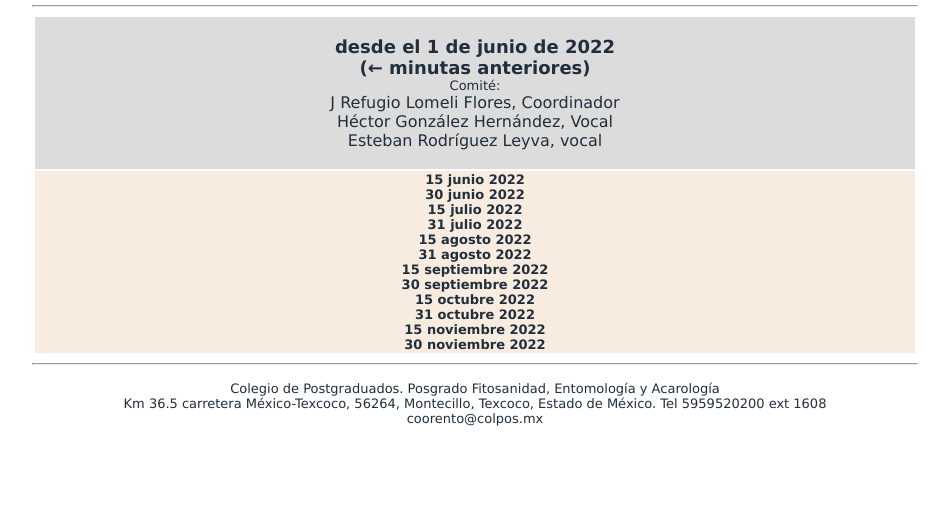
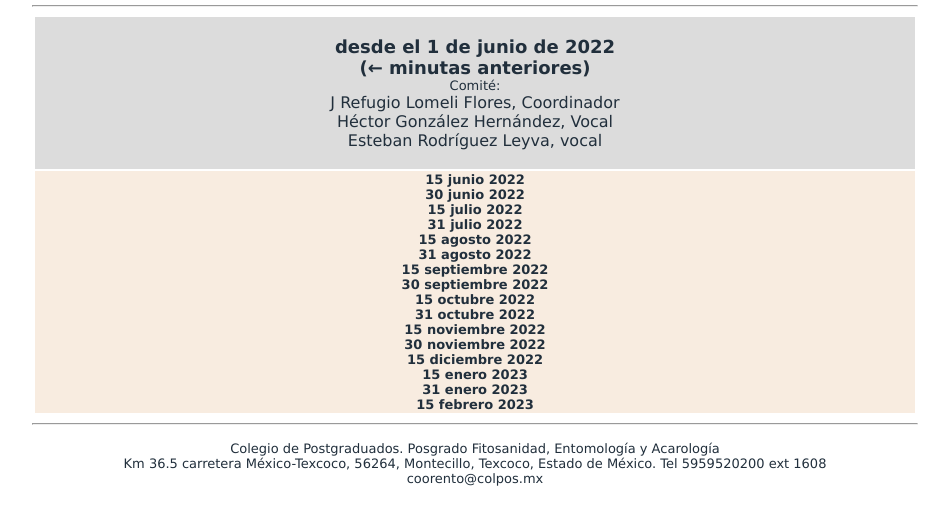
Before and after one commit to valdezjorge/minutas, a plain HTML site: page comite_academico_actual.html in a window 1280 px wide. Shown: the part 119-644 px from the top of the page, without its empty margins (165-1114 px from the left). Drawn offline with Linux system fonts and the light colour scheme.

Commit message:
Update comite_academico_actual.html

```diff
--- a/comite_academico_actual.html
+++ b/comite_academico_actual.html
@@ -32,6 +32,10 @@
 <a href="https://drive.google.com/file/d/1SvAty86ACU_R_vhXX2etToBHCBdWQmgg/view?usp=share_link"text-decoration: none"><b>31 octubre 2022</b></a><br>
 <a href="https://drive.google.com/file/d/1QC7u6VFo-WNujb3KLSAyDTs5lCQOoCsQ/view?usp=share_link"text-decoration: none"><b>15 noviembre 2022</b></a><br>
 <a href="https://drive.google.com/file/d/1222ql3V0YFy_-8r8kYrUfu38mUp5RWKY/view?usp=share_link"text-decoration: none"><b>30 noviembre 2022</b></a><br>
+<a href="https://drive.google.com/file/d/1aOd8kzLpT1apb-huvuLFKAdOv6Ghbl5Y/view?usp=sharing"text-decoration: none"><b>15 diciembre 2022</b></a><br>
+<a href="https://drive.google.com/file/d/1myton0udYY0mbOFvOK2z_rPijKr9YTzy/view?usp=sharing"text-decoration: none"><b>15 enero 2023</b></a><br>
+<a href="https://drive.google.com/file/d/1MGAyjpp1XGA4l_zNTX8S1yFE6CobO9DT/view?usp=sharing"text-decoration: none"><b>31 enero 2023</b></a><br>
+<a href="https://drive.google.com/file/d/14IT6_ar_RhYh46YlIUDACRwybITeyZJD/view?usp=sharing"text-decoration: none"><b>15 febrero 2023</b></a><br>
 	</font></td>
 
 <!--<td bgcolor="#F8ECE0"><font face = "verdana, sans-serif" size="-1">
```
